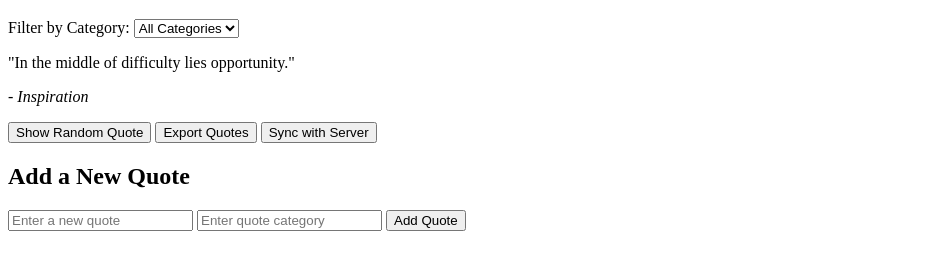
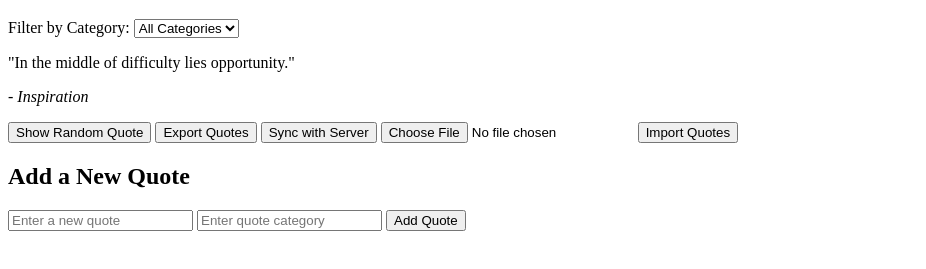
Before and after one commit to Saadchanz/alx_fe_javascript, a plain HTML site: page dom-manipulation/index.html in a window 1280 px wide. Shown: the part 61-330 px from the top of the page, without its empty margins (0-926 px from the left). Drawn offline with Linux system fonts and the light colour scheme.

Commit message:
Add file import functionality for quotes

```diff
--- a/dom-manipulation/index.html
+++ b/dom-manipulation/index.html
@@ -22,6 +22,10 @@
   <button id="exportQuotes">Export Quotes</button>
   <button id="syncQuotes">Sync with Server</button>
 
+  <!-- Import Quotes -->
+  <input type="file" id="importQuotes" accept=".json" />
+  <button id="importQuotesBtn">Import Quotes</button>
+
   <!-- Notifications -->
   <div id="notification" style="color: green; margin-top: 10px;"></div>
 
```
